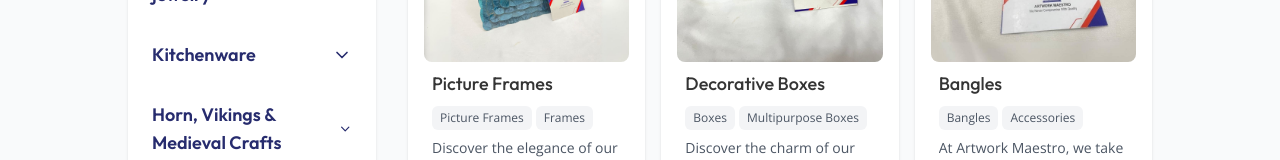
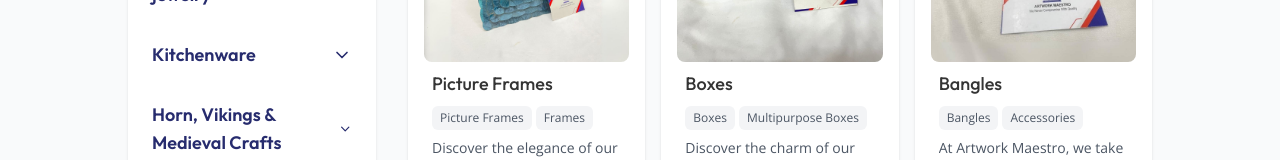
Before and after one commit to saadsalmany/Artwork-Maestro, a Next.js app: page /products in a window 1280 px wide. Shown: the part 541-701 px from the top of the page. Built offline with nearby package versions, Linux system fonts and the light colour scheme.

Commit message:
changed item name from Decorative Boxes to Boxes

```diff
--- a/app/Components/ClientComponent.js
+++ b/app/Components/ClientComponent.js
@@ -39,8 +39,8 @@ function ClientComponent({ params, products }) {
         <div className="lg:grid lg:grid-cols-2 lg:gap-x-0 desktop:mx-12 lg:items-start">
           {/* Left column */}
           {/*Mobile Layout */}
-         <div className="md:hidden mb-8">
-         <h1 className="text-3xl px-4 sm:px-6 lg:px-8 font-outfit font-bold tracking-tight text-secondary-blue">
+          <div className="md:hidden mb-8">
+            <h1 className="text-3xl px-4 sm:px-6 lg:px-8 font-outfit font-bold tracking-tight text-secondary-blue">
               {product.name}
             </h1>
 
@@ -68,9 +68,8 @@ function ClientComponent({ params, products }) {
                 <p className="sr-only">4 out of 5 stars</p>
               </div>
             </div>
-         </div>
+          </div>
           <div className="flex w-full px-4 mt-4 flex-col-reverse">
-
             {/* Image grid */}
             <div className="mt-8 tablet:w-96 tablet:h-full desktop:w-[28rem] sm:block desktop:max-w-none">
               <div
@@ -92,7 +91,7 @@ function ClientComponent({ params, products }) {
                     <span className="absolute inset-0 overflow-hidden rounded-md">
                       <Image
                         src={img}
-                        alt=""
+                        alt={product.name}
                         layout="fill"
                         objectFit="cover"
                         className="w-full h-full object-center object-cover"
--- a/app/data/Products.js
+++ b/app/data/Products.js
@@ -42,8 +42,8 @@ export const products = [
   },
   {
     id: 2,
-    name: "Decorative Boxes",
-    slug: "decorative-boxes",
+    name: "Boxes",
+    slug: "boxes",
     category: "Home Decor",
     tags: ["Boxes", "Multipurpose Boxes", "Jewelry Box"],
     images: ["/productsImages/DB/DB1.jpg"],
```
Also changed, not shown: 1 other file (tests, documents, lock files or other folders).
